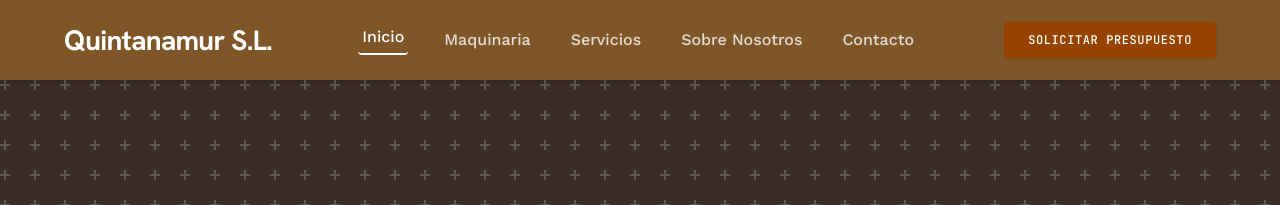
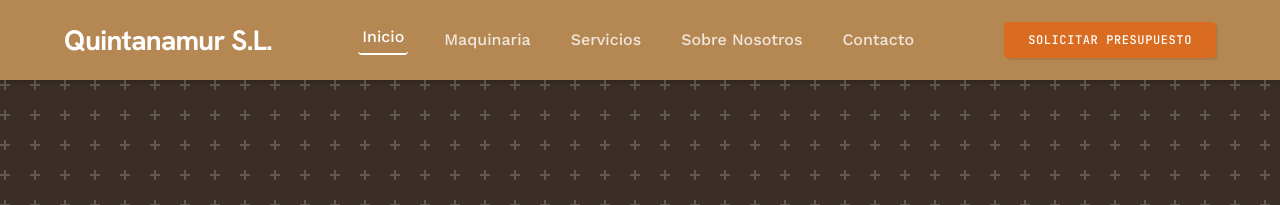
Before and after one commit to jimenezabadalex/Quintanamur-web, an Astro site: page / in a window 1280 px wide. Shown: the top 205 px of the page. Built offline with nearby package versions, Linux system fonts and the light colour scheme; Astro itself is replaced by a stand-in of ours.

Commit message:
style: actualizar paleta de colores corporativos segun identidad visual

```diff
--- a/src/styles/global.css
+++ b/src/styles/global.css
@@ -1,53 +1,61 @@
 @import "tailwindcss";
 
 @theme {
+  /* Identidad Visual Oficial */
+  --color-verde-fendt: #61993b;
+  --color-verde-oscuro: #4a752d;
+  --color-marron-tierra: #3a2e26;
+  --color-ocre-seco: #b58753;
+  --color-naranja-arcilla: #d96c21;
+  --color-fondo-arena: #f9f8f5;
+
+  /* Sistema Semántico de Colores */
+  --color-primary: #61993b;
+  --color-primary-container: #4a752d;
+  --color-on-primary: #ffffff;
+  --color-on-primary-container: #ffffff;
+  --color-primary-fixed: #8ec468;
+  --color-primary-fixed-dim: #61993b;
+  --color-surface-tint: #61993b;
+  --color-inverse-primary: #8ec468;
+
+  --color-secondary: #b58753;
+  --color-secondary-container: #deb583;
+  --color-on-secondary: #ffffff;
+  --color-on-secondary-container: #3a2e26;
+  --color-secondary-fixed: #f4dcb8;
+  --color-secondary-fixed-dim: #b58753;
+
+  --color-tertiary: #d96c21;
+  --color-tertiary-container: #ba5815;
+  --color-on-tertiary: #ffffff;
+  --color-on-tertiary-container: #ffffff;
+  --color-tertiary-fixed: #ffdcc4;
+  --color-tertiary-fixed-dim: #fca465;
+
+  --color-background: #f9f8f5;
+  --color-on-background: #3a2e26;
+  --color-surface: #f9f8f5;
+  --color-surface-bright: #f9f8f5;
+  --color-on-surface: #3a2e26;
+  --color-on-surface-variant: #5f5148;
+  --color-surface-variant: #f0ebe2;
+  --color-surface-container-lowest: #ffffff;
+  --color-surface-container-low: #f5f3ed;
+  --color-surface-container: #eeeae0;
+  --color-surface-container-high: #e7e2d6;
+  --color-surface-container-highest: #e0d9cc;
+  --color-surface-dim: #ded7c9;
+  --color-inverse-surface: #3a2e26;
+  --color-inverse-on-surface: #f9f8f5;
+
+  --color-outline: #8c7e73;
+  --color-outline-variant: #cfc5ba;
+
+  --color-error: #ba1a1a;
+  --color-error-container: #ffdad6;
   --color-on-error: #ffffff;
   --color-on-error-container: #93000a;
-  --color-on-surface-variant: #42493b;
-  --color-error-container: #ffdad6;
-  --color-error: #ba1a1a;
-  --color-primary-fixed-dim: #9bd771;
-  --color-on-secondary-fixed-variant: #633f11;
-  --color-surface-tint: #366b0f;
-  --color-inverse-surface: #3a2e26;
-  --color-secondary-fixed: #ffddba;
-  --color-secondary-fixed-dim: #f1bd84;
-  --color-surface: #fff8f5;
-  --color-on-secondary-fixed: #2b1700;
-  --color-on-surface: #241912;
-  --color-tertiary-fixed-dim: #ffb68e;
-  --color-surface-bright: #fff8f5;
-  --color-secondary: #7e5627;
-  --color-outline-variant: #c2c9b7;
-  --color-tertiary-fixed: #ffdbc9;
-  --color-on-tertiary: #ffffff;
-  --color-surface-dim: #ead6ca;
-  --color-inverse-on-surface: #ffede3;
-  --color-on-primary-fixed-variant: #235100;
-  --color-on-tertiary-container: #fffbff;
-  --color-surface-variant: #f3dfd2;
-  --color-tertiary: #974300;
-  --color-on-primary-fixed: #0a2100;
-  --color-primary-container: #4c8226;
-  --color-surface-container-lowest: #ffffff;
-  --color-tertiary-container: #bd5706;
-  --color-on-secondary-container: #785223;
-  --color-surface-container-highest: #f3dfd2;
-  --color-secondary-container: #fdc88e;
-  --color-on-background: #241912;
-  --color-on-tertiary-fixed-variant: #763300;
-  --color-primary-fixed: #b6f48a;
-  --color-surface-container: #ffeade;
-  --color-on-tertiary-fixed: #331200;
-  --color-on-secondary: #ffffff;
-  --color-background: #fff8f5;
-  --color-on-primary-container: #f9ffed;
-  --color-surface-container-high: #f9e4d8;
-  --color-outline: #727a6a;
-  --color-surface-container-low: #fff1e9;
-  --color-on-primary: #ffffff;
-  --color-primary: #34680c;
-  --color-inverse-primary: #9bd771;
 
   --spacing-gutter: 24px;
   --spacing-unit: 8px;
```
